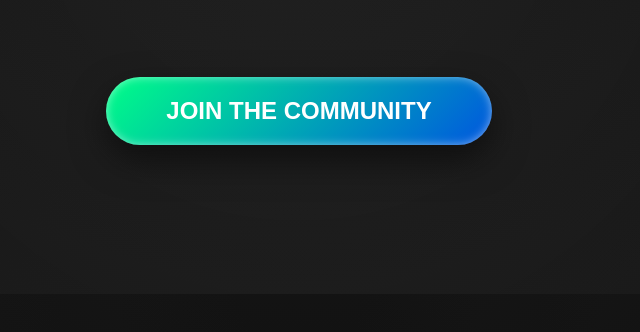
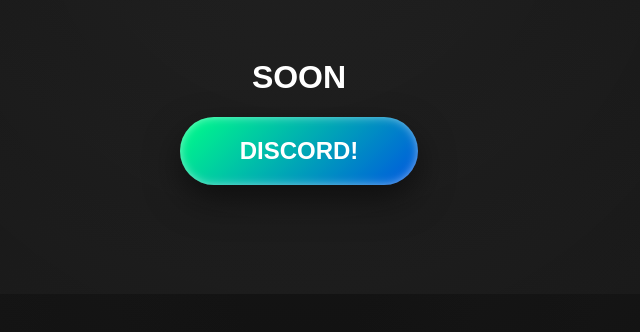
Before and after one commit to Paul1502/cl, a plain HTML site: page index.html in a window 1280 px wide. Shown: the part 506-838 px from the top of the page, without its empty margins (341-981 px from the left). Drawn offline with Linux system fonts and the light colour scheme.

Commit message:
Update index.html

```diff
--- a/index.html
+++ b/index.html
@@ -3,7 +3,7 @@
 <head>
   <meta charset="UTF-8">
   <meta name="viewport" content="width=device-width, initial-scale=1.0">
-  <title>CountyLand Roleplay – Join the Community</title>
+  <title>CountyLand RP - Soon</title>
   <link rel="stylesheet" href="styles.css">
 </head>
 <body>
@@ -13,10 +13,15 @@
     <img src="assets/CountyLandLogo.png" alt="CountyLand Logo" class="logo">
   </div>
 
+  <!-- SOON Text -->
+  <div class="soon-text">
+    <h1>SOON</h1>
+  </div>
+
   <!-- Discord Button -->
   <a href="https://discord.gg/YOUR_DISCORD_LINK" target="_blank" class="discord-link">
     <div class="discord-button">
-      <span>Join the Community</span>
+      <span>Discord!</span>
     </div>
   </a>
 
```
